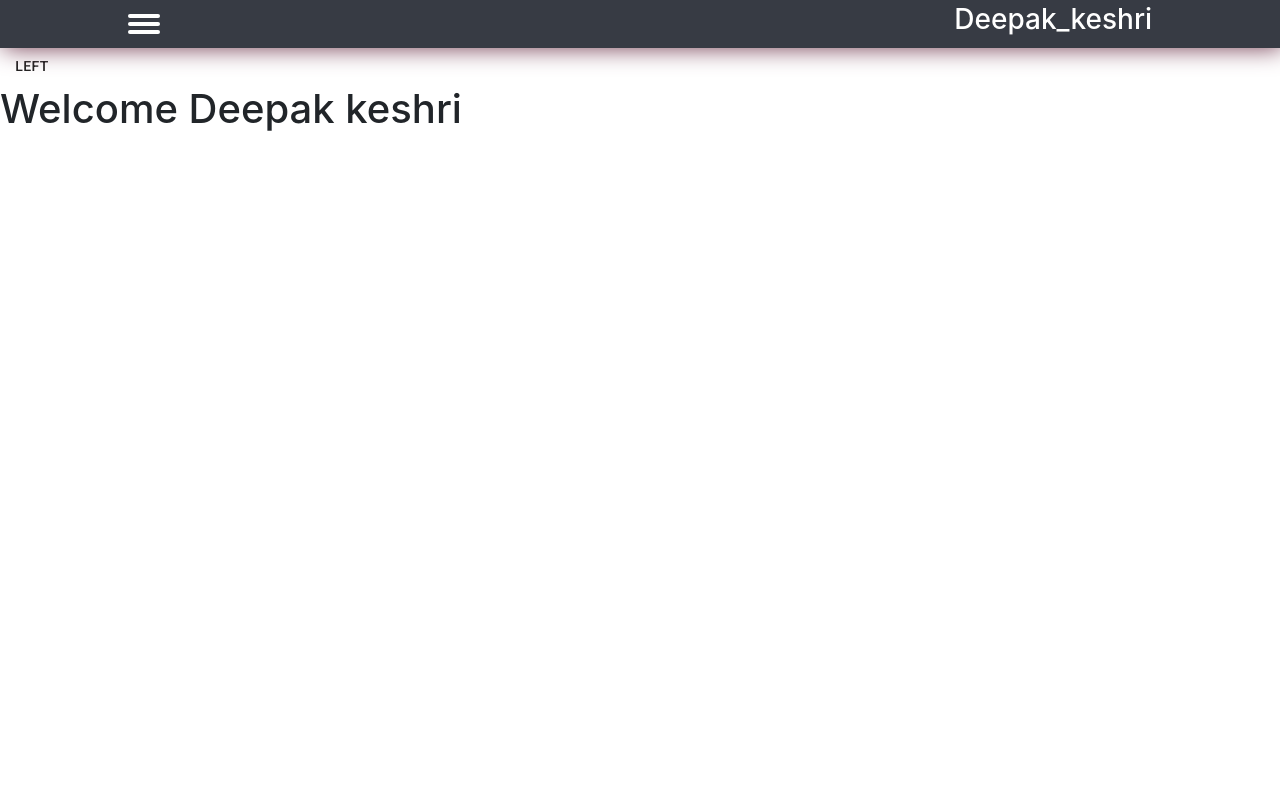
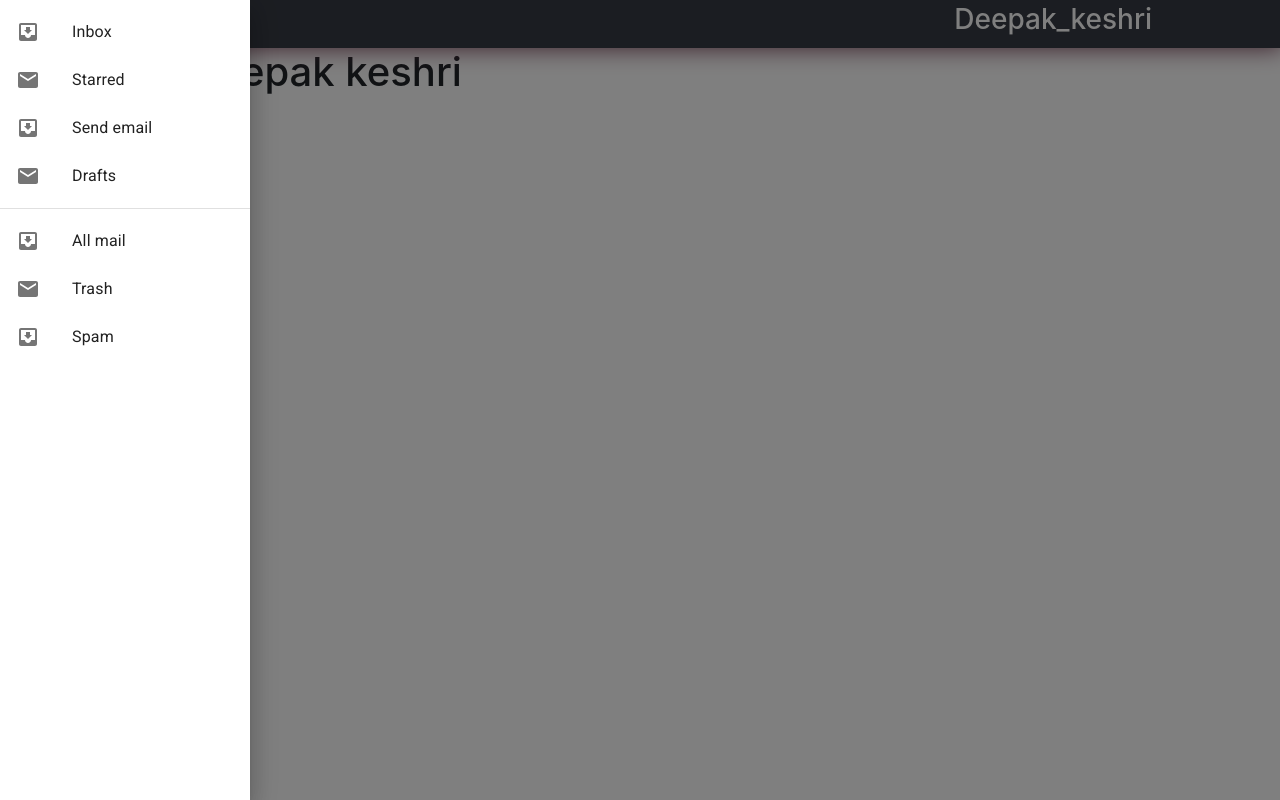
Before and after one commit to dkeshri/react, a React (Create React App) app: page / in a window 1280 px wide. Both pictures are taken after a click on the element 144 px from the left and 24 px from the top of the page. Built offline with nearby package versions, Linux system fonts and the light colour scheme.

Commit message:
set the drawer to hamberger

```diff
--- a/src/Components/Common/Drawer.js
+++ b/src/Components/Common/Drawer.js
@@ -1,4 +1,4 @@
-import React , {useState} from 'react';
+import React, { useState } from 'react';
 import clsx from 'clsx';
 import { makeStyles } from '@material-ui/core/styles';
 import SwipeableDrawer from '@material-ui/core/SwipeableDrawer';
@@ -20,23 +20,17 @@ const useStyles = makeStyles({
   },
 });
 
-export default function Drawer() {
+export default function Drawer(props) {
+  console.log(props.isDrawerOpened);
   const classes = useStyles();
-  const [isDrawedOpen,setDrawerState] = useState(false);
-  const toggleDrawer = (open) => (event) => {
-    if (event && event.type === 'keydown' && (event.key === 'Tab' || event.key === 'Shift')) {
-      return;
-    }
-    setDrawerState(open);
-  };
   const list = (anchor) => (
     <div
       className={clsx(classes.list, {
         [classes.fullList]: anchor === 'top' || anchor === 'bottom',
       })}
       role="presentation"
-      onClick={toggleDrawer(false)}
-      onKeyDown={toggleDrawer(false)}
+      onClick={props.toggleDrawer(false)}
+      onKeyDown={props.toggleDrawer(false)}
     >
       <List>
         {['Inbox', 'Starred', 'Send email', 'Drafts'].map((text, index) => (
@@ -59,16 +53,13 @@ export default function Drawer() {
   );
 
   return (
-        <>
-          <Button onClick={toggleDrawer(true)}>{'left'}</Button>
-          <SwipeableDrawer
-            anchor={'left'}
-            open={isDrawedOpen}
-            onClose={toggleDrawer(false)}
-            onOpen={toggleDrawer(true)}
-          >
-            {list('left')}
-          </SwipeableDrawer>
-        </>
+    <SwipeableDrawer
+      anchor={'left'}
+      open={props.isDrawerOpened}
+      onClose={props.toggleDrawer(false)}
+      onOpen={props.toggleDrawer(true)}
+    >
+      {list('left')}
+    </SwipeableDrawer>
   );
 }
--- a/src/Components/Common/NavBar.js
+++ b/src/Components/Common/NavBar.js
@@ -1,10 +1,21 @@
-import React from 'react'
+import React, { useState } from 'react'
+import Drawer from '../Common/Drawer'
 import '../../assets/css/navbar.css'
 // renaming is not allowed. if you want to rename export default
 export function NavBar() {
+
+    const [isDrawerOpened, setDrawerOpenState] = useState(false);
+    const toggleDrawer = (open) => (event) => {
+        if (event && event.type === 'keydown' && (event.key === 'Tab' || event.key === 'Shift')) {
+          return;
+        }
+        setDrawerOpenState(open);
+      };
+
     return (
+        <>
             <nav>
-            <div className="hamburger">
+                <div className="hamburger" onClick={toggleDrawer(true)}>
                     <div className="line"></div>
                     <div className="line"></div>
                     <div className="line"></div>
@@ -13,5 +24,7 @@ export function NavBar() {
                     <h3 className="logo">Deepak<span>_keshri</span></h3>
                 </div>
             </nav>
+            <Drawer isDrawerOpened={isDrawerOpened} toggleDrawer={toggleDrawer}/>
+        </>
     )
 }
--- a/src/ProtectedRoute.js
+++ b/src/ProtectedRoute.js
@@ -1,6 +1,5 @@
 import React from 'react'
 import { Redirect } from 'react-router-dom'
-import Drawer from './Components/Common/Drawer'
 import {NavBar} from './Components/Common/NavBar'
 // import Footer from './Components/Footer'
 export const ProtectedRoute = (props) => {
@@ -10,7 +9,6 @@ export const ProtectedRoute = (props) => {
     return isAuthenticated ? (<>
         <div id="main">
             <NavBar />
-            <Drawer></Drawer>
             <div className="mainContentSection">
                 <Component />
             </div>
```
Lines whose indentation alone changed are shown as unchanged.
